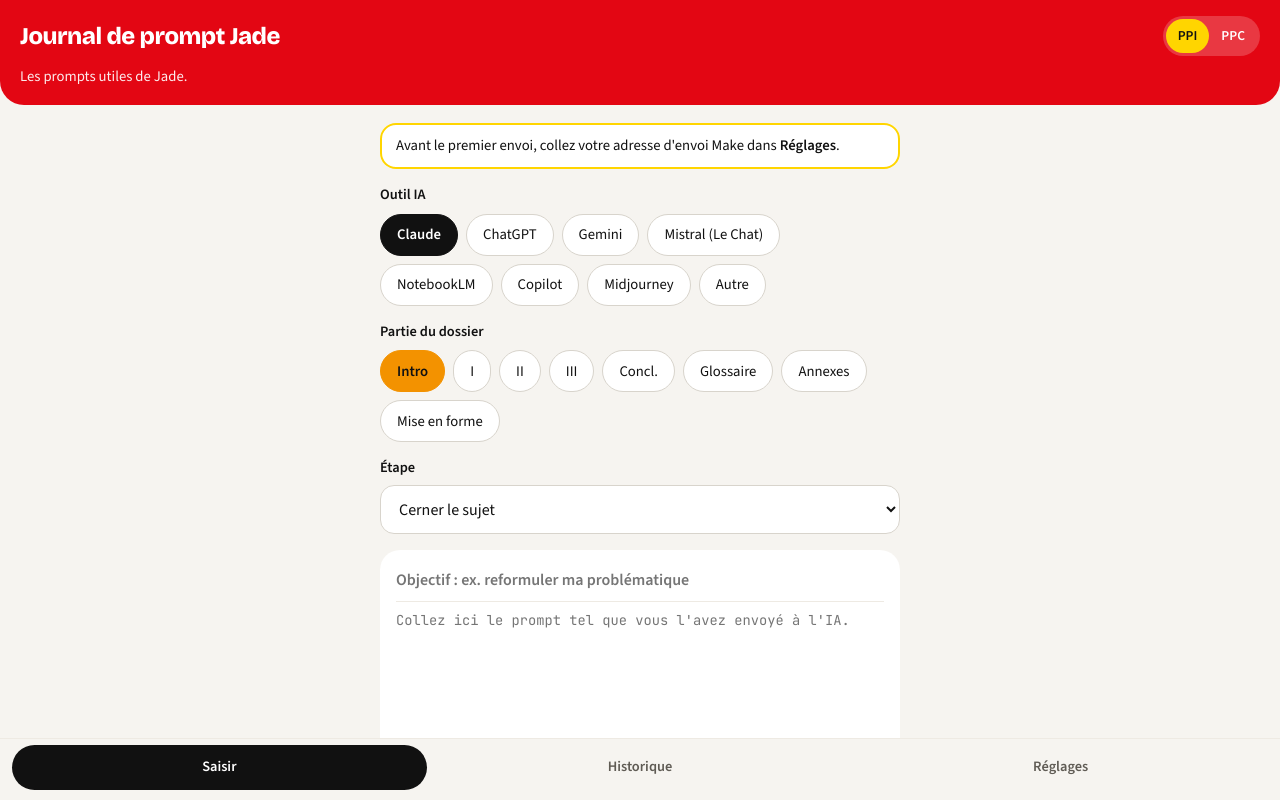
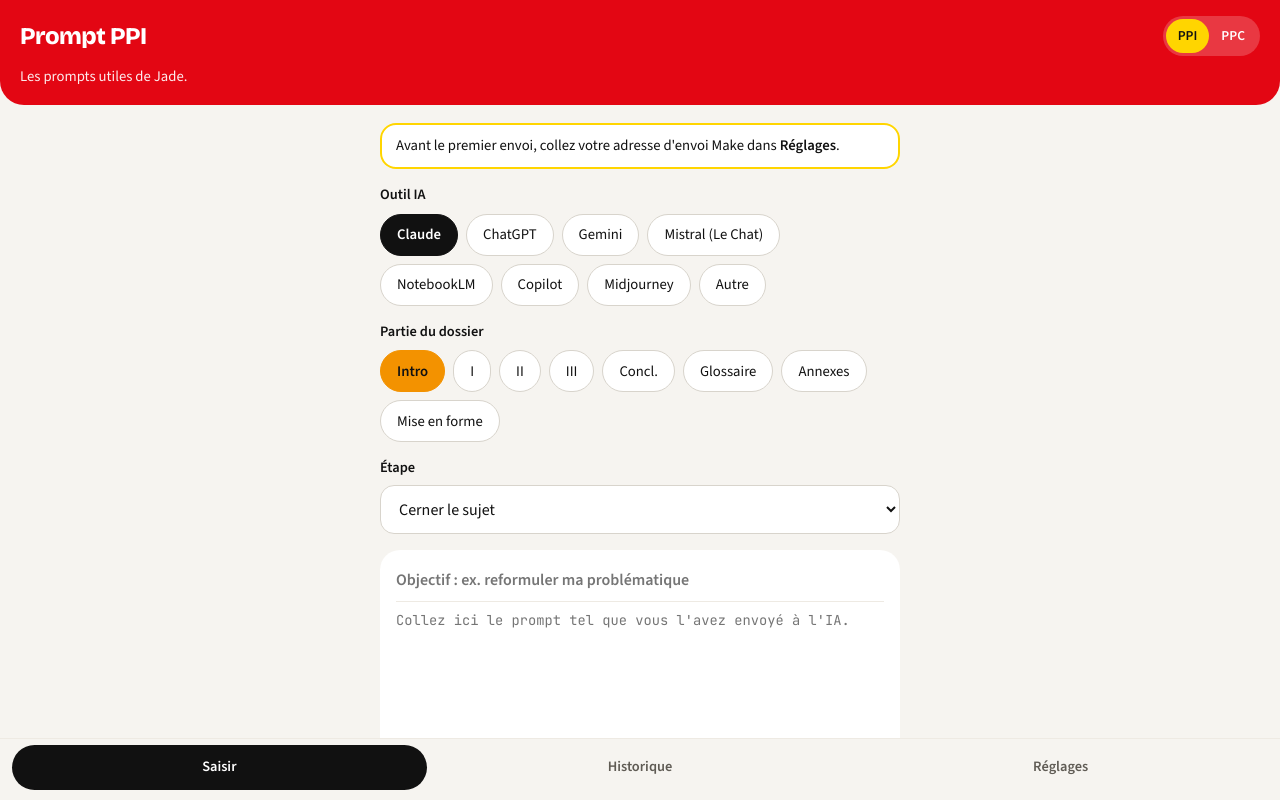
Before and after one commit to ouarragjade-boop/Journal-de-prompt-jade-, a website: page index.html in a window 1280 px wide. Both pictures are taken after a click on the button "Saisir". Shown: the top 800 px of the page. Drawn offline with nearby package versions, Linux system fonts and the light colour scheme.

Commit message:
feat: rename app to "Prompt PPI"

```diff
--- a/app.js
+++ b/app.js
@@ -82,7 +82,7 @@ function show(view) {
   document.querySelectorAll("nav button").forEach(b => {
     if (b.dataset.view === view) b.setAttribute("aria-current", "page"); else b.removeAttribute("aria-current");
   });
-  $("#title").textContent = { saisir: "Journal de prompt Jade", historique: "Historique", reglages: "Réglages" }[view];
+  $("#title").textContent = { saisir: "Prompt PPI", historique: "Historique", reglages: "Réglages" }[view];
   if (view === "historique") renderHist();
   window.scrollTo(0, 0);
 }
--- a/index.html
+++ b/index.html
@@ -3,9 +3,9 @@
 <head>
 <meta charset="utf-8">
 <meta name="viewport" content="width=device-width, initial-scale=1, viewport-fit=cover">
-<title>Journal de prompt Jade</title>
+<title>Prompt PPI</title>
 <meta name="description" content="Saisir et dater ses prompts IA pour l'annexe du PPI ou du PPC (MSDI, IFC).">
-<meta property="og:title" content="Journal de prompt Jade">
+<meta property="og:title" content="Prompt PPI">
 <meta property="og:description" content="Saisir et dater ses prompts IA pour l'annexe du PPI ou du PPC (MSDI, IFC).">
 <meta name="theme-color" content="#e30613">
 <link rel="manifest" href="manifest.webmanifest">
@@ -103,7 +103,7 @@ nav button[aria-current="page"]{background:var(--ink);color:var(--ink-fg)}
 <body>
 <header>
   <div class="top">
-    <h1 id="title">Journal de prompt Jade</h1>
+    <h1 id="title">Prompt PPI</h1>
     <div class="ep" role="group" aria-label="Épreuve">
       <button type="button" data-ep="PPI" aria-pressed="true">PPI</button>
       <button type="button" data-ep="PPC" aria-pressed="false">PPC</button>
```
Also changed, not shown: manifest.webmanifest.
